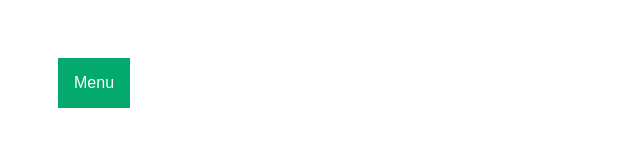
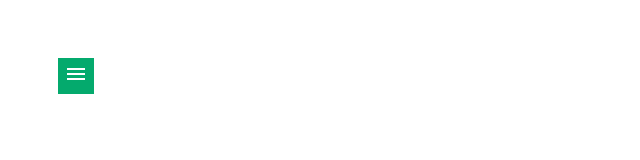
Before and after one commit to briantalbert/dropdown, a plain HTML site: page index.html in a window 1280 px wide. Shown: the whole page, without its empty margins (0-640 px from the left). Drawn offline with Linux system fonts and the light colour scheme.

Commit message:
Final simple dropdown

```diff
--- a/code.js
+++ b/code.js
@@ -0,0 +1,34 @@
+const linksList = ['Home', 'Menu', 'Contact', 'About']
+
+function createDropdownMenu(linksList) {
+    //Create container
+    const dropdownContainer = document.createElement('div');
+    dropdownContainer.classList.add('dropdown');
+
+    //Create hoverable button
+    const menuButton = document.createElement('button');
+    menuButton.classList.add('dropbtn');
+    //Add hamburger menu icon
+    menuButton.innerHTML = "<img src='./assets/menu.png'>";
+
+    //Create list of links
+    const menuContent = document.createElement('div');
+    menuContent.classList.add('menulinks');
+
+    //create link elements, add text from list
+    linksList.forEach(item => {
+        const link = document.createElement('a');
+        link.setAttribute('href', '#');
+        link.innerText = item;
+        menuContent.appendChild(link);
+    });
+
+    //Append elements to main dropdown container
+    dropdownContainer.appendChild(menuButton);
+    dropdownContainer.appendChild(menuContent);
+
+    //Append full dropdown to body
+    document.querySelector('body').appendChild(dropdownContainer);
+}
+
+createDropdownMenu(linksList);
--- a/index.html
+++ b/index.html
@@ -5,17 +5,10 @@
   <meta http-equiv="X-UA-Compatible" content="IE=edge">
   <meta name="viewport" content="width=device-width, initial-scale=1.0">
   <link rel="stylesheet" href="style.css">
-  <title>Grid Testing</title>
+  <script src="code.js" defer></script>
+  <title>Dropdown Menu</title>
 </head>
 <body>
-  <div class="dropdown">
-    <button class="dropbtn">Menu</button>
-    <div class="menulinks">
-      <a href="#">Home</a>
-      <a href="#">Menu</a>
-      <a href="#">Contact</a>
-      <a href="#">About</a>
-    </div>
-  </div>
+
 </body>
 </html>
--- a/style.css
+++ b/style.css
@@ -7,7 +7,7 @@ body {
 .dropbtn {
     background-color: #04AA6D;
     color: white;
-    padding: 16px;
+    padding: 4px 6px 4px 6px;
     font-size: 16px;
     border: none;
 }
@@ -23,8 +23,10 @@ body {
     display: none;
     position: absolute;
     background-color: #dabbbb;
-    min-width: 160px;
-    box-shadow: 0px 8px 16px 0px rgba(0,0,0,0.2);
+    min-width: 10em;
+    box-shadow: 0px 8px 16px 0px rgba(0,0,0,0.5);
+    border: 1px solid black;
+    border-radius: .25em;
     z-index: 1;
 }
 
```
Also changed, not shown: assets/menu.png (added).
